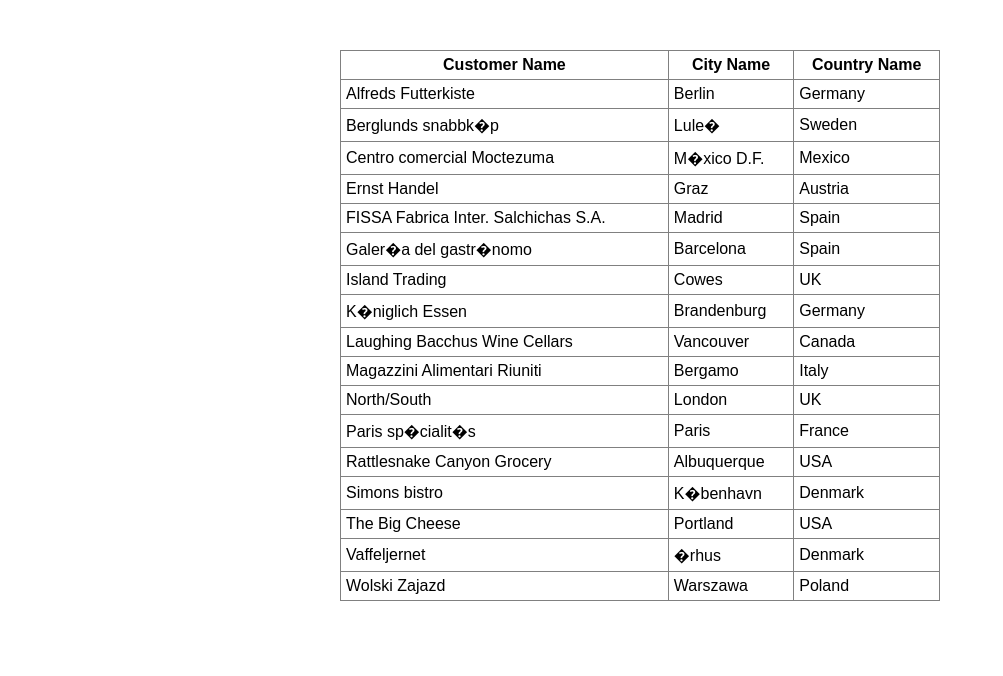
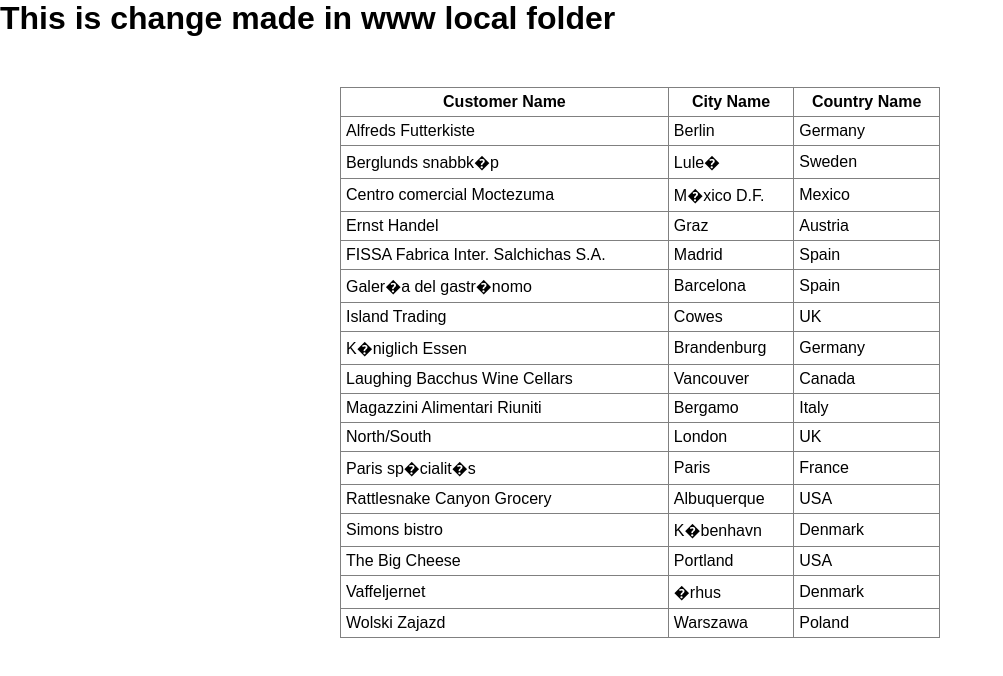
Before and after one commit to sudhakarlahane23/TestProject, a plain HTML site: page index.html in a window 1280 px wide. Shown: the whole page, without its empty margins (0-1003 px from the left). Drawn offline with nearby package versions, Linux system fonts and the light colour scheme.

Commit message:
Modify index file in www folder

```diff
--- a/index.html
+++ b/index.html
@@ -14,6 +14,8 @@
 </head>
 
 <body ng-app="myModule" ng-controller="CustomerController">
+
+<h1>This is change made in www local folder</h1>
 
   <table border="1" cellspacing="0" cellpadding="0">
     <tr>
```
